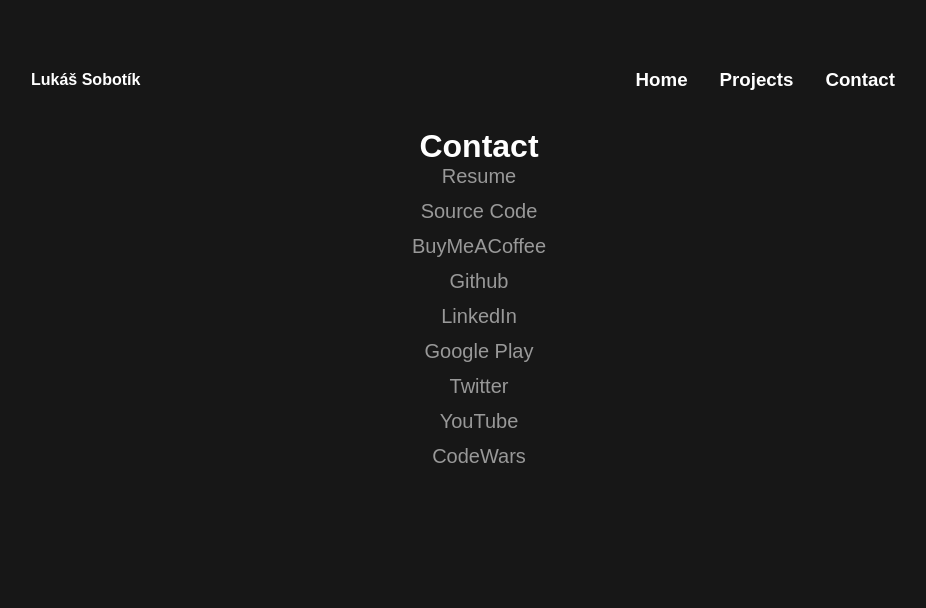
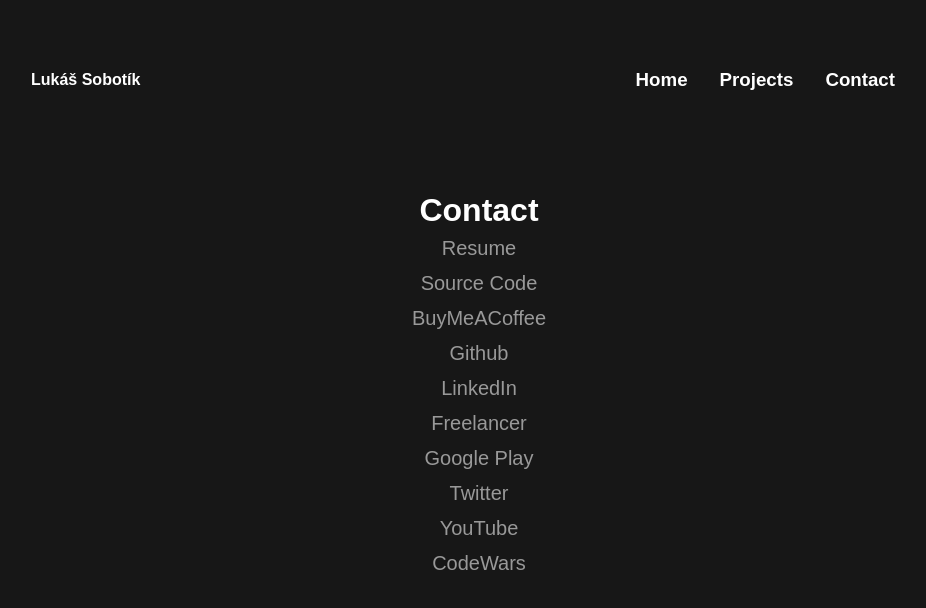
Before and after one commit to lukassobotik/personal-website, a Next.js app: page /contact in a window 1280 px wide. Shown: the top 608 px of the page, without its empty margins (161-1087 px from the left). Built offline with nearby package versions, Linux system fonts and the light colour scheme.

Commit message:
Contact Me Freelancer Link

```diff
--- a/pages/contact/index.tsx
+++ b/pages/contact/index.tsx
@@ -11,12 +11,13 @@
             </Head>
             <main className={styles.main}>
                 <Navbar/>
-                <h1>Contact</h1>
+                <h1 className={styles.contact_header}>Contact</h1>
                 <div className={styles.main_contact_item}><Link className={styles.url} href="/resume/junior-java-developer.pdf">Resume</Link></div>
                 <div className={styles.main_contact_item}><Link className={styles.url} href="https://github.com/PuckyEU/puckyeu.github.io">Source Code</Link></div>
                 <div className={styles.main_contact_item}><Link className={styles.url} href="https://www.buymeacoffee.com/puckyeu">BuyMeACoffee</Link></div>
                 <div className={styles.main_contact_item}><Link className={styles.url} href="https://github.com/PuckyEU">Github</Link></div>
                 <div className={styles.main_contact_item}><Link className={styles.url} href="https://www.linkedin.com/in/lukassobotik/">LinkedIn</Link></div>
+                <div className={styles.main_contact_item}><Link className={styles.url} href="https://www.freelancer.com/u/lukassobotik">Freelancer</Link></div>
                 <div className={styles.main_contact_item}><Link className={styles.url} href="https://play.google.com/store/apps/dev?id=6212701078283176937">Google Play</Link></div>
                 <div className={styles.main_contact_item}><Link className={styles.url} href="https://twitter.com/PuckyEU">Twitter</Link></div>
                 <div className={styles.main_contact_item}><Link className={styles.url} href="https://youtube.com/@PuckyEU">YouTube</Link></div>
--- a/styles/Home.module.css
+++ b/styles/Home.module.css
@@ -95,6 +95,12 @@
 }
 .url:hover {
   text-decoration: underline;
+}
+.contact_header {
+  font-weight: bold;
+  font-size: 4vh;
+  margin-bottom: 1vh;
+  margin-top: 4rem;
 }
 
 .section_header {
```
